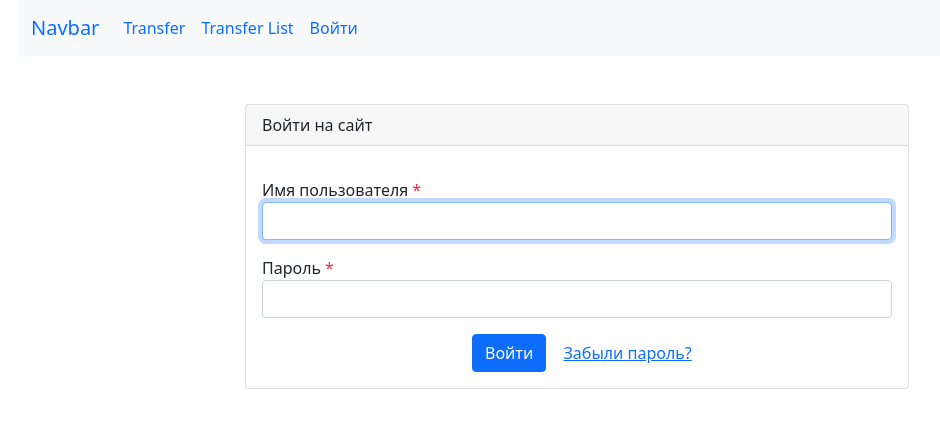
After one commit to mnmyasis/test_for_tayle, a Django app: page /login in a window 1280 px wide. The commit adds this page. Shown: the top 436 px of the page, without its empty margins (63-1003 px from the left). Run offline with Django 4.2, Linux system fonts and the light colour scheme; parts of the project's set-up code (start-up, migrations or seed data) failed here and were passed over; some libraries are stand-ins or nearby versions.

Commit message:
LOGIN AND LOGOUT
Добавлен функционал авторизации и деавторизации.

```diff
--- a/tayle/tayle/urls.py
+++ b/tayle/tayle/urls.py
@@ -1,7 +1,16 @@
 from django.contrib import admin
 from django.urls import path, include
+from django.contrib.auth.views import LoginView, LogoutView
 
 urlpatterns = [
     path('admin/', admin.site.urls),
+    path(
+        'login',
+        LoginView.as_view(template_name='login.html'),
+        name='login'
+    ),
+    path('logout',
+         LogoutView.as_view(template_name='logged_out.html'),
+         name='logout'),
     path('', include('wallet.urls'))
 ]
--- a/tayle/templates/includes/header.html
+++ b/tayle/templates/includes/header.html
@@ -21,6 +21,13 @@
           <a class="nav-link" href="{% url 'wallet:transfer_list' %}">
             Transfer List</a>
         </li>
+        <li class="nav-item">
+          {% if user.is_authenticated %}
+            <a class="nav-link" href="{% url 'logout' %}">Выйти</a>
+          {% else %}
+            <a class="nav-link" href="{% url 'login' %}">Войти</a>
+          {% endif %}
+        </li>
       </ul>
     </div>
   </div>
--- /dev/null
+++ b/tayle/templates/login.html
@@ -0,0 +1,53 @@
+{% extends "base.html" %}
+{% block title %}Войти{% endblock %}
+{% block content %}
+{% load user_filters %}
+  <div class="row justify-content-center">
+    <div class="col-md-8 p-5">
+      <div class="card">
+        <div class="card-header">
+          Войти на сайт
+        </div>
+        <div class="card-body">
+          <form method="post">
+          {% csrf_token %}
+
+          {% for field in form %}
+            <div class="form-group row my-3"
+              {% if field.field.required %}
+                aria-required="true"
+              {% else %}
+                aria-required="false"
+              {% endif %}
+            >
+              <label for="{{ field.id_for_label }}">
+                {{ field.label }}
+                  {% if field.field.required %}
+                    <span class="required text-danger">*</span>
+                  {% endif %}
+              </label>
+              <div>
+              {{ field|add_class:'form-control' }}
+                {% if field.help_text %}
+                  <small id="{{ field.id_for_label }}-help" class="form-text text-muted">
+                    {{ field.help_text|safe }}
+                  </small>
+                {% endif %}
+              </div>
+            </div>
+          {% endfor %}
+          <div class="col-md-6 offset-md-4">
+            <button type="submit" class="btn btn-primary">
+              Войти
+            </button>
+
+            <a href="#" class="btn btn-link">
+              Забыли пароль?
+            </a>
+          </div>
+          </form>
+        </div>
+      </div>
+    </div>
+</div>
+{% endblock %}
```
Also changed, not shown: tayle/tayle/settings.py (+8 -3 lines), tayle/templates/logged_out.html (added, +18 -0 lines).
